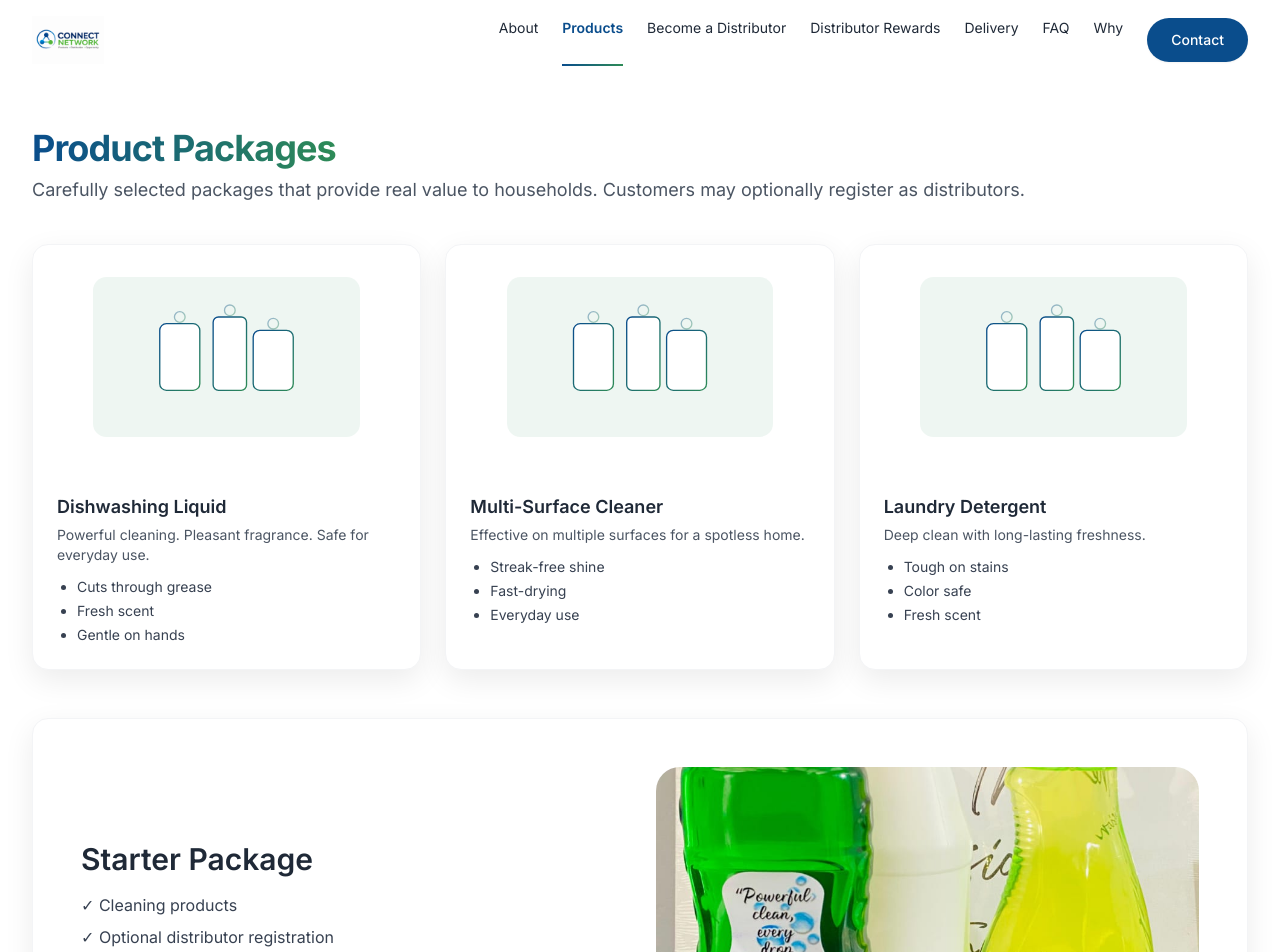
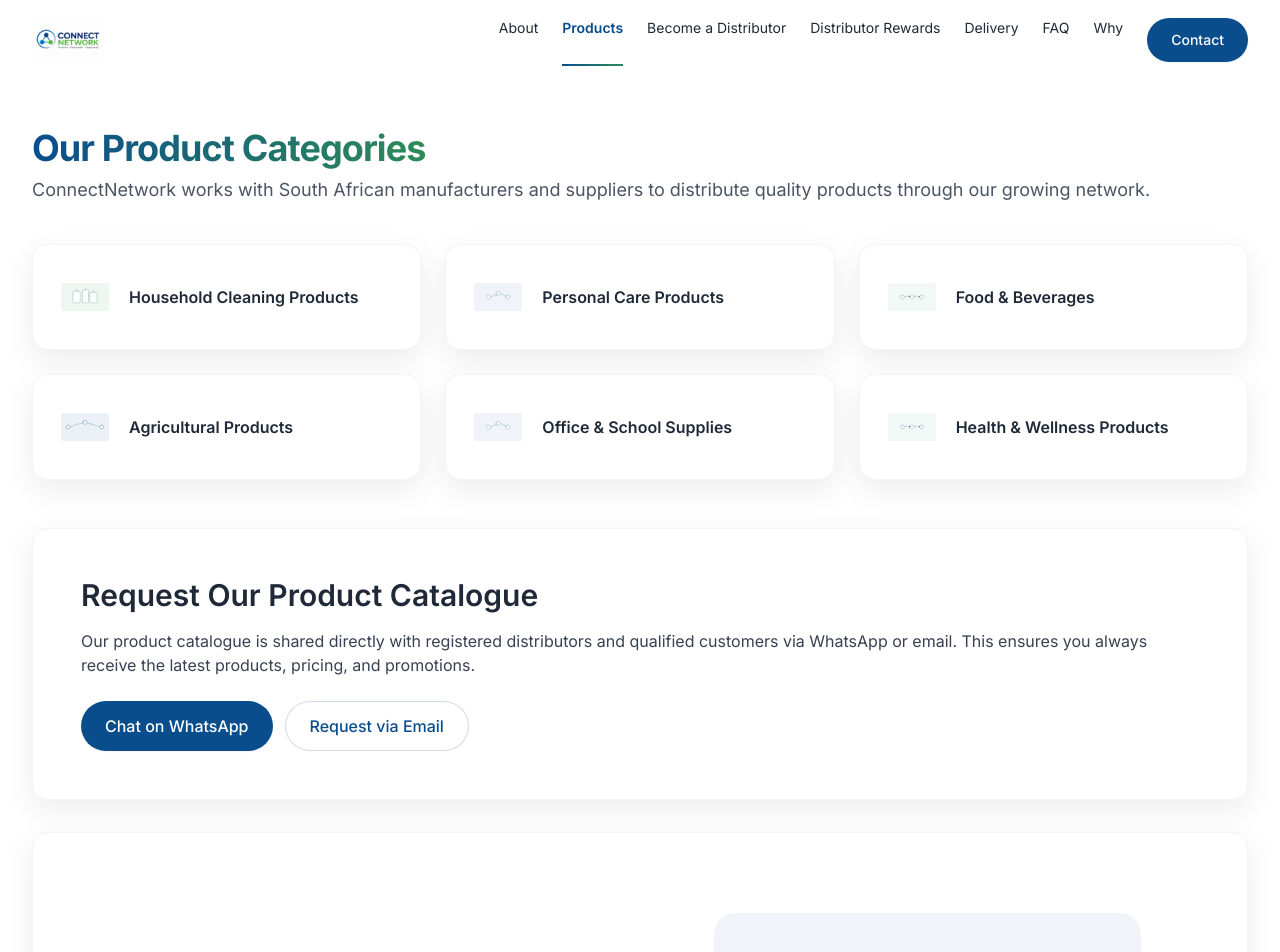
Before and after one commit to nejabobo-eng/connectnetwork, a Next.js app: page /products in a window 1280 px wide. Shown: the top 952 px of the page. Built offline with nearby package versions, Linux system fonts and the light colour scheme.

Commit message:
content: remove public product images; convert sections to catalogue request + categories; add WhatsApp CTA

```diff
--- a/app/products/Client.tsx
+++ b/app/products/Client.tsx
@@ -2,62 +2,38 @@
 import Image from 'next/image'
 import { motion } from 'framer-motion'
 
-const products = [
-  {
-	name: 'Dishwashing Liquid',
-	desc: 'Powerful cleaning. Pleasant fragrance. Safe for everyday use.',
-	img: '/illustrations/cleaning.svg',
-	benefits: ['Cuts through grease','Fresh scent','Gentle on hands']
-  },
-  {
-	name: 'Multi-Surface Cleaner',
-	desc: 'Effective on multiple surfaces for a spotless home.',
-	img: '/illustrations/cleaning.svg',
-	benefits: ['Streak-free shine','Fast-drying','Everyday use']
-  },
-  {
-	name: 'Laundry Detergent',
-	desc: 'Deep clean with long-lasting freshness.',
-	img: '/illustrations/cleaning.svg',
-	benefits: ['Tough on stains','Color safe','Fresh scent']
-  },
+const categories = [
+  { name: 'Household Cleaning Products', icon: '/illustrations/cleaning.svg' },
+  { name: 'Personal Care Products', icon: '/illustrations/community.svg' },
+  { name: 'Food & Beverages', icon: '/illustrations/referral.svg' },
+  { name: 'Agricultural Products', icon: '/illustrations/distribution.svg' },
+  { name: 'Office & School Supplies', icon: '/illustrations/community.svg' },
+  { name: 'Health & Wellness Products', icon: '/illustrations/referral.svg' },
 ]
 
 export default function ProductsClient(){
   return (
 	<div className="container-section py-16">
-	  <h1 className="section-title"><span className="bg-gradient-to-r from-primary to-secondary bg-clip-text text-transparent">Product Packages</span></h1>
-	  <p className="section-subtitle mt-2">Carefully selected packages that provide real value to households. Customers may optionally register as distributors.</p>
+		<h1 className="section-title"><span className="bg-gradient-to-r from-primary to-secondary bg-clip-text text-transparent">Our Product Categories</span></h1>
+	  <p className="section-subtitle mt-2">ConnectNetwork works with South African manufacturers and suppliers to distribute quality products through our growing network.</p>
 
-	  <div className="grid md:grid-cols-3 gap-6 mt-10">
-		{products.map((p)=> (
-		  <motion.article className="card overflow-hidden hover:-translate-y-0.5 hover:shadow-lg transition" key={p.name} initial={{y:12,opacity:0}} whileInView={{y:0,opacity:1}} viewport={{once:true}}>
-			<div className="relative h-56">
-			  <Image src={p.img} alt={p.name} fill className="object-contain p-8" sizes="(min-width: 768px) 33vw, 100vw" />
+		<div className="grid sm:grid-cols-2 md:grid-cols-3 gap-6 mt-10">
+		{categories.map((c)=> (
+		  <motion.article className="card p-6 flex items-center gap-4 hover:-translate-y-0.5 hover:shadow-lg transition" key={c.name} initial={{y:12,opacity:0}} whileInView={{y:0,opacity:1}} viewport={{once:true}}>
+			<div className="relative h-14 w-14">
+			  <Image src={c.icon} alt="" fill className="object-contain p-1" sizes="56px" />
 			</div>
-			<div className="p-6">
-			  <div className="font-semibold text-lg">{p.name}</div>
-			  <div className="text-gray-600 text-sm mt-1">{p.desc}</div>
-			  <ul className="mt-3 text-sm text-gray-700 list-disc pl-5 space-y-1">
-				{p.benefits.map(b => <li key={b}>{b}</li>)}
-			  </ul>
-			</div>
+			<div className="font-semibold">{c.name}</div>
 		  </motion.article>
 		))}
 	  </div>
 
-	  <div id="starter-pack" className="card p-8 md:p-12 mt-12 grid md:grid-cols-2 gap-8 items-center">
-		<div>
-		  <h3 className="text-2xl md:text-3xl font-semibold">Starter Package</h3>
-		  <ul className="mt-4 space-y-2 text-gray-700">
-			<li>✓ Cleaning products</li>
-			<li>✓ Optional distributor registration</li>
-			<li>✓ Access to referral programme (optional)</li>
-			<li>✓ Product support</li>
-		  </ul>
-		</div>
-		<div className="relative h-64 md:h-80">
-		  <Image src="/products/starter-pack.jpg" alt="Starter Package" fill className="object-cover rounded-3xl" sizes="(min-width: 768px) 50vw, 100vw" />
+		<div id="catalogue" className="card p-8 md:p-12 mt-12">
+		<h3 className="text-2xl md:text-3xl font-semibold">Request Our Product Catalogue</h3>
+		<p className="mt-4 text-gray-700">Our product catalogue is shared directly with registered distributors and qualified customers via WhatsApp or email. This ensures you always receive the latest products, pricing, and promotions.</p>
+		<div className="flex flex-col sm:flex-row gap-3 mt-6">
+		  <a href="https://wa.me/27745513626?text=Hi%20ConnectNetwork%2C%20please%20send%20me%20the%20latest%20product%20catalogue." target="_blank" rel="noopener noreferrer" className="btn btn-primary">Chat on WhatsApp</a>
+		  <a href="mailto:info@connectnetwork.co.za?subject=Request%20Product%20Catalogue" className="btn btn-ghost">Request via Email</a>
 		</div>
 	  </div>
 
--- a/components/pages/HomeClient.tsx
+++ b/components/pages/HomeClient.tsx
@@ -96,22 +96,20 @@ export default function HomeClient() {
 	  </section>
 
 		<section className="container-section py-20" id="starter-pack">
-		<div className="card p-8 md:p-12 grid md:grid-cols-2 gap-8 items-center">
-		  <div>
-			<h3 className="text-2xl md:text-3xl font-semibold">Starter Package</h3>
+		  <div className="card p-8 md:p-12 items-start">
+			<h3 className="text-2xl md:text-3xl font-semibold">Request Our Product Catalogue</h3>
 			<ul className="mt-4 space-y-2 text-gray-700">
-			  <li>✓ Cleaning products</li>
-				<li>✓ Optional distributor registration</li>
+			  <li>✓ Genuine products sourced from trusted suppliers</li>
+			  <li>✓ Optional distributor registration</li>
 			  <li>✓ Access to referral programme (optional)</li>
 			  <li>✓ Product support</li>
 			</ul>
-			<Link href="/contact" className="btn btn-primary mt-6">Contact Us</Link>
+			<div className="flex flex-col sm:flex-row gap-3 mt-6">
+			  <Link href="/contact?subject=Request%20Product%20Catalogue" className="btn btn-primary">Request Product Catalogue</Link>
+			  <a href="https://wa.me/27745513626?text=Hi%20ConnectNetwork%2C%20please%20send%20me%20the%20latest%20product%20catalogue." target="_blank" rel="noopener noreferrer" className="btn btn-ghost">Chat on WhatsApp</a>
+			</div>
 		  </div>
-		  <div className="relative h-64 md:h-80">
-			<Image src="/products/starter-pack.jpg" alt="Starter Package" fill className="object-cover rounded-3xl" />
-		  </div>
-		</div>
-	  </section>
+		</section>
 	</div>
   )
 }
```
